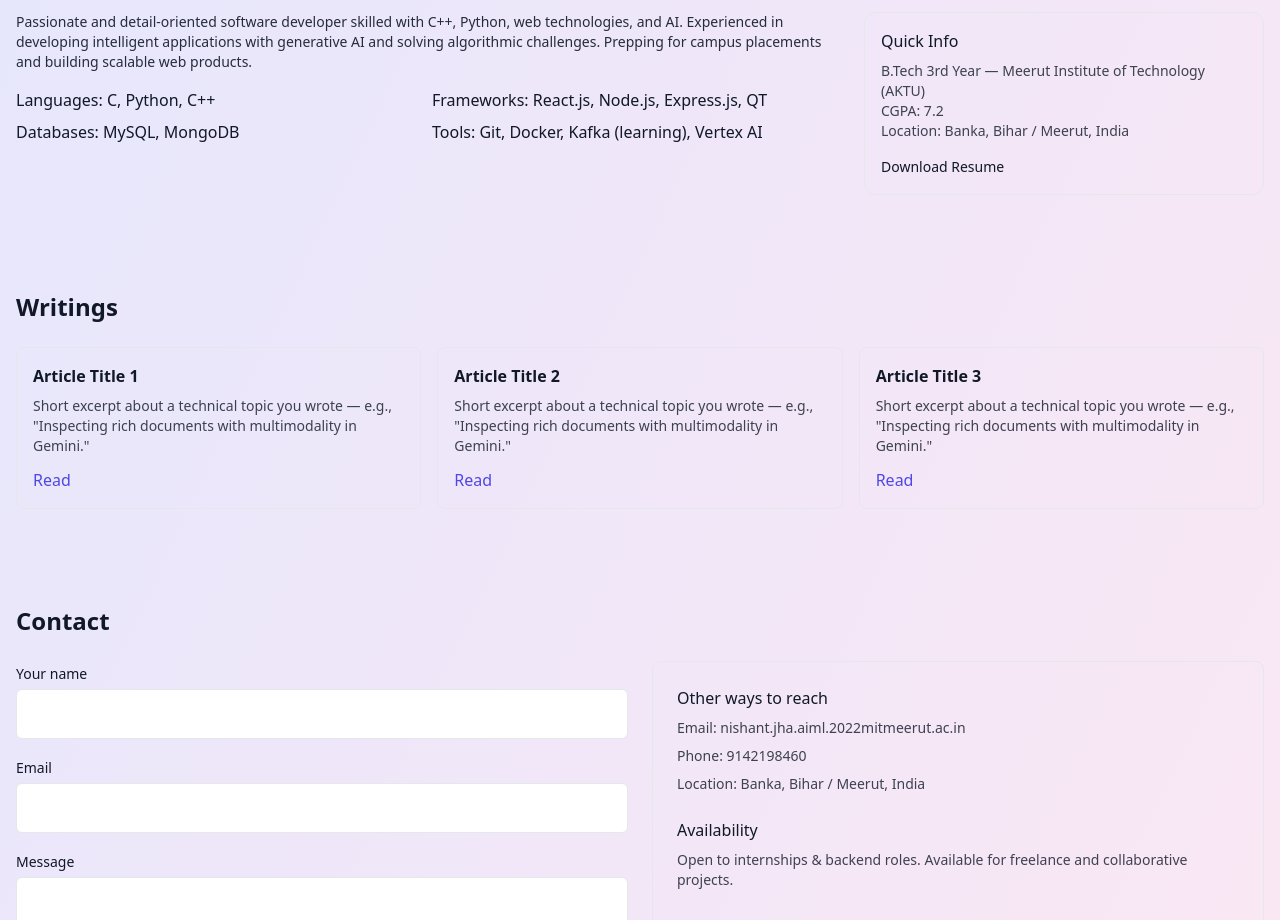
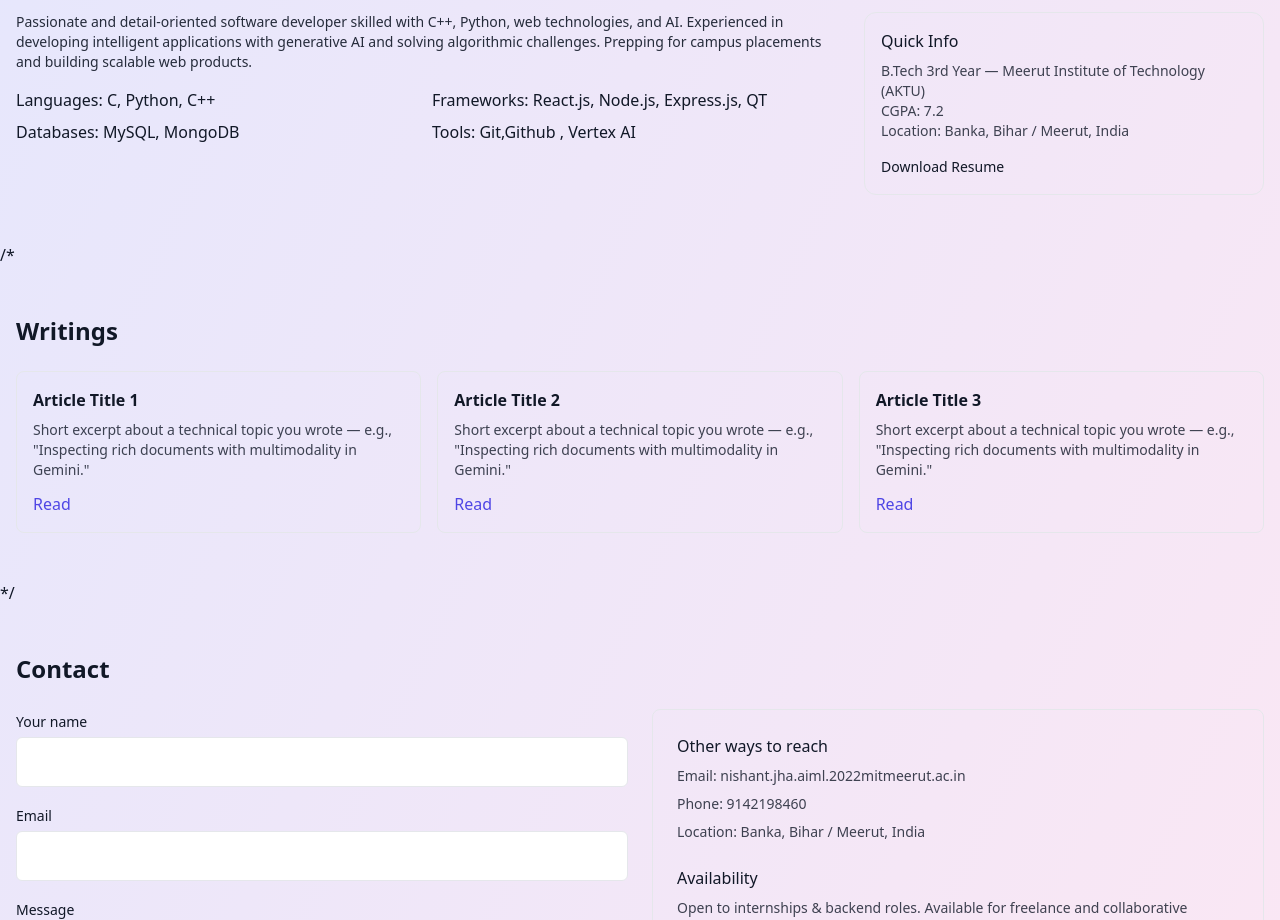
Before and after one commit to nishant-jha72/portfolio, a React (Vite) app: page / in a window 1280 px wide. Shown: the part 1320-2240 px from the top of the page. Built offline with nearby package versions, Linux system fonts and the light colour scheme.

Commit message:
Update App.jsx

```diff
--- a/src/App.jsx
+++ b/src/App.jsx
@@ -208,7 +208,7 @@ export default function App() {
                 <li>Languages: C, Python, C++</li>
                 <li>Frameworks: React.js, Node.js, Express.js, QT</li>
                 <li>Databases: MySQL, MongoDB</li>
-                <li>Tools: Git, Docker, Kafka (learning), Vertex AI</li>
+                <li>Tools: Git,Github , Vertex AI</li>
               </ul>
             </motion.div>
 
@@ -222,7 +222,7 @@ export default function App() {
           </div>
         </motion.section>
 
-        {/* Blog Section */}
+        /* {/* Blog Section */}
         <motion.section
           id="blog"
           className="container mx-auto px-4 py-12"
@@ -241,7 +241,7 @@ export default function App() {
               </motion.article>
             ))}
           </div>
-        </motion.section>
+        </motion.section> */
 
         {/* Contact Section */}
         <motion.section
```
